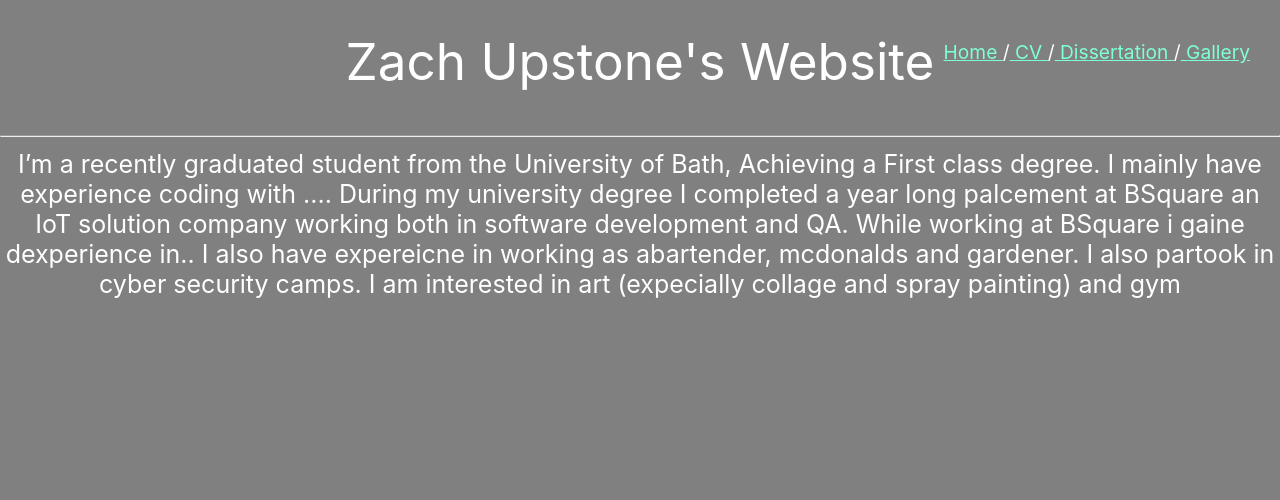
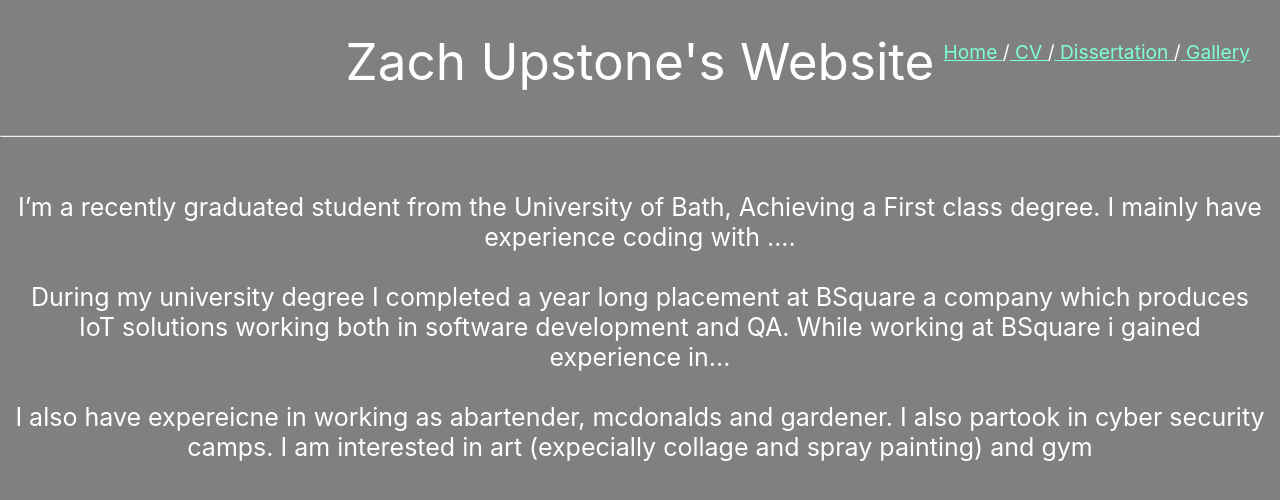
Before and after one commit to zu213/zupstn-website, a React (Create React App) app: page /#/zach-upstone in a window 1280 px wide. Shown: the top 500 px of the page. Built offline with nearby package versions, Linux system fonts and the light colour scheme.

Commit message:
minor tweaks to tidy up

```diff
--- a/src/App.css
+++ b/src/App.css
@@ -33,3 +33,7 @@
   width: 40%;
   vertical-align: top;
 }
+
+.text-holder {
+  padding: 1vw;
+}
--- a/src/App.js
+++ b/src/App.js
@@ -64,12 +64,17 @@ function App() {
 // subpages
 function Home() {
   return (
-    <div>
+    <div class="text-holder">
+        <br/>
         I’m a recently graduated student from the University of Bath, Achieving a First class degree.
         I mainly have experience coding with ....
+        <br/>
+        <br/>
 
-        During my university degree I completed a year long palcement at BSquare an IoT solution company
-        working both in software development and QA. While working at BSquare i gaine dexperience in..
+        During my university degree I completed a year long placement at BSquare a company which produces IoT solutions
+        working both in software development and QA. While working at BSquare i gained experience in...
+        <br/>
+        <br/>
 
         I also have expereicne in working as  abartender, mcdonalds and gardener. I also partook in cyber security camps.
         I am interested in art (expecially collage and spray painting) and gym
@@ -93,7 +98,7 @@ function Dissertation() {
     <div>
         <a href={dissertation} download="Zachary Upstone Dissertation">Download</a>
         &nbsp; | &nbsp;
-        <a href="https://github.bath.ac.uk/zu213/Dissertation-code" target="_blank">Repo</a>
+        <a href="https://github.bath.ac.uk/zu213/Dissertation-code" target="_blank" rel="noreferrer">Repo</a>
         <br/>
         <div>
           <div  class="inline-block">
--- a/src/Art.js
+++ b/src/Art.js
@@ -2,7 +2,6 @@ import './Art.css';
 
 // Image imports
 import collageWall from './images/collage_wall.jpg'
-import dissertationUI from './images/di-ui.png'
 import goldenEye from './images/golden_eye.jpg'
 import magpies from './images/magpies.jpg'
 import mononokeMask from './images/mononoke_mask.jpg'
```
Also changed, not shown: 1 other file (tests, documents, lock files or other folders).
